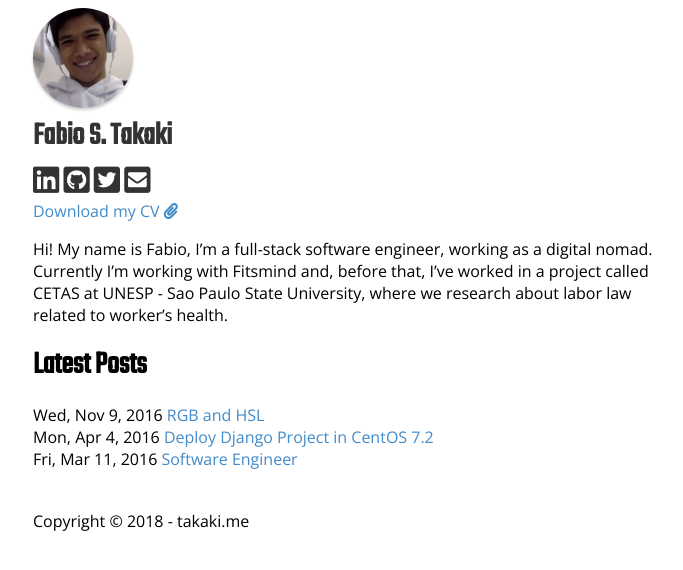
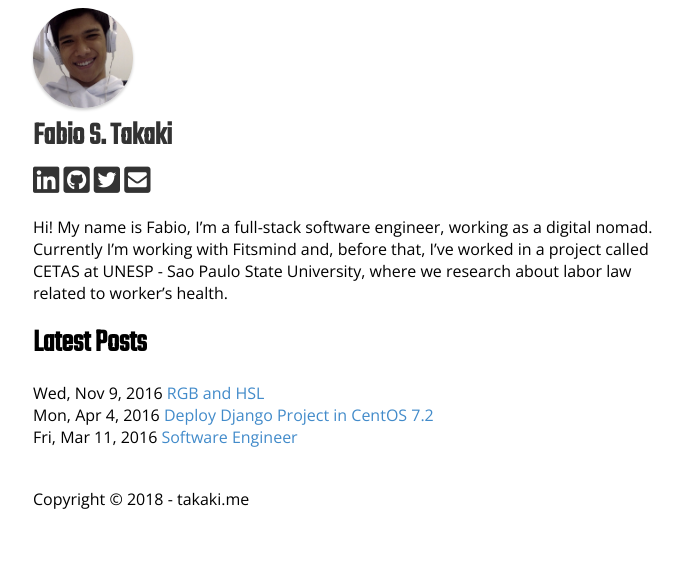
Before and after one commit to fabiotakaki/fabiotakaki.github.io, a plain HTML site: page index.html in a window 1280 px wide. Shown: the whole page, without its empty margins (291-974 px from the left). Drawn offline with nearby package versions, Linux system fonts and the light colour scheme.

Commit message:
header changes

```diff
--- a/index.html
+++ b/index.html
@@ -21,7 +21,7 @@
     <a href="https://www.twitter.com/fabiotakaki" target="_blank"><i class="fab fa-twitter-square"></i></a>
     <a href="mailto:fabio.stakaki@gmail.com" target="_blank"><i class="fas fa-envelope-square"></i></a>
   </div>
-  <a href="https://drive.google.com/file/d/0B-PL2BKr22AveWpBMGpka21uQlk/view?usp=sharing" target="_blank">Download my CV <i class="fas fa-paperclip"></i></a>
+
 </header>
 <div id="content">
   <main aria-role="main">
```
Also changed, not shown: posts/2016-03-11-software-engineer/index.html (+1 -1 lines), posts/2016-04-04-deploy-project-django/index.html (+1 -1 lines), posts/2016-11-08-rgb-and-hsl/index.html (+1 -1 lines), 1 other file.
